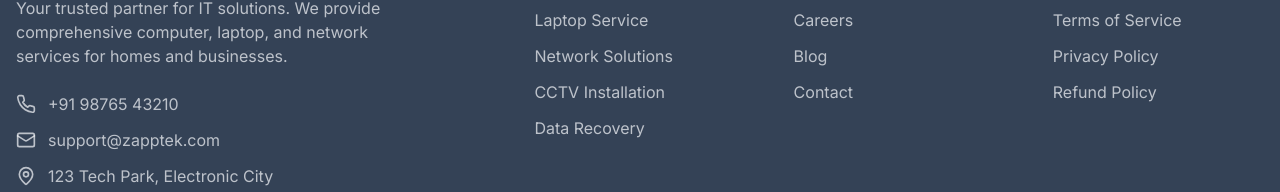
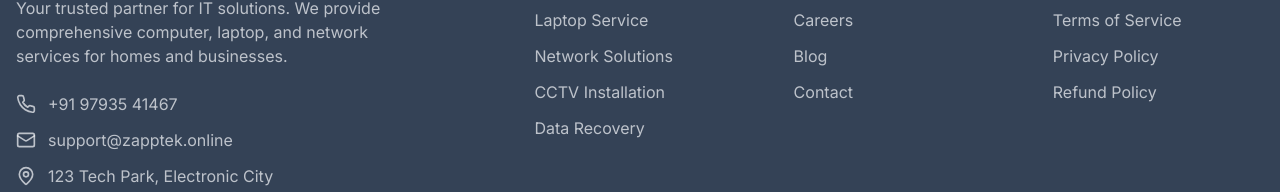
Before and after one commit to Sunnyg0211/zapptek-website, a React (Vite) app: page / in a window 1280 px wide. Shown: the part 4371-4563 px from the top of the page. Built offline with nearby package versions, Linux system fonts and the light colour scheme; no server answers; the HTML template or start-up script is replaced by a standard one.

Commit message:
Update contact information in Footer component

```diff
--- a/src/components/layout/Footer.tsx
+++ b/src/components/layout/Footer.tsx
@@ -49,13 +49,13 @@ export function Footer() {
               Your trusted partner for IT solutions. We provide comprehensive computer, laptop, and network services for homes and businesses.
             </p>
             <div className="space-y-3">
-              <a href="tel:+919876543210" className="flex items-center gap-3 text-secondary-foreground/70 hover:text-primary transition-colors">
+              <a href="tel:+919793541467" className="flex items-center gap-3 text-secondary-foreground/70 hover:text-primary transition-colors">
                 <Phone className="w-5 h-5" />
-                <span>+91 98765 43210</span>
+                <span>+91 97935 41467</span>
               </a>
-              <a href="mailto:support@zapptek.com" className="flex items-center gap-3 text-secondary-foreground/70 hover:text-primary transition-colors">
+              <a href="mailto:support@zapptek.online" className="flex items-center gap-3 text-secondary-foreground/70 hover:text-primary transition-colors">
                 <Mail className="w-5 h-5" />
-                <span>support@zapptek.com</span>
+                <span>support@zapptek.online</span>
               </a>
               <div className="flex items-start gap-3 text-secondary-foreground/70">
                 <MapPin className="w-5 h-5 mt-0.5" />
```
